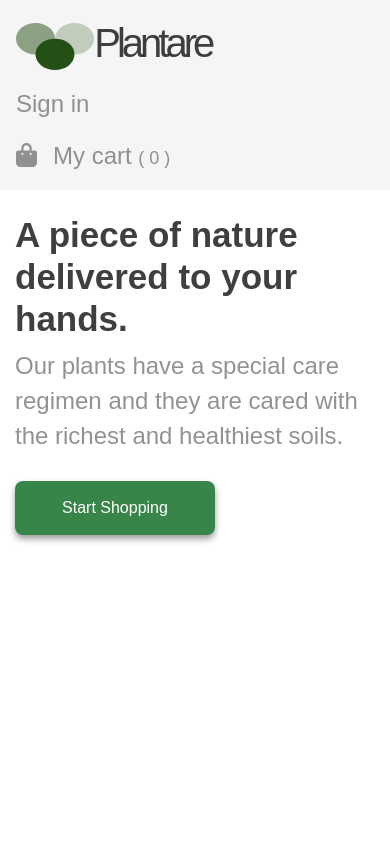
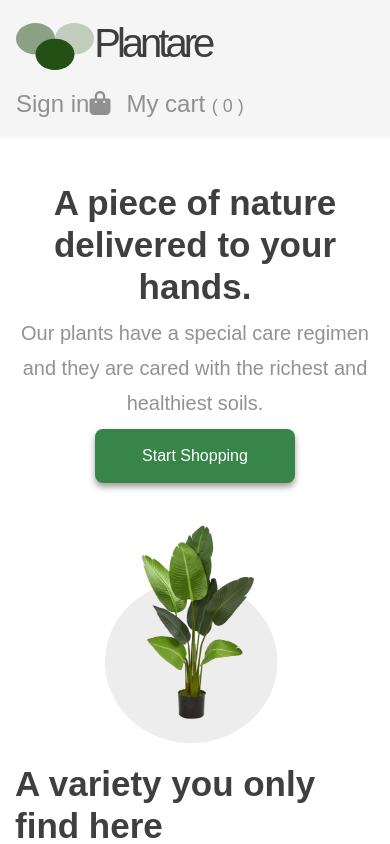
Before and after one commit to cibellem/plantare, a React (Create React App) app in the folder client/: page / in a window 390 px wide. Shown: the top 844 px of the page. Built offline with nearby package versions, Linux system fonts and the light colour scheme; no server answers; a web font is replaced by a local one.

Commit message:
fixes page mobile styles

```diff
--- a/client/src/_style.scss
+++ b/client/src/_style.scss
@@ -34,24 +34,6 @@ body {
   overflow-x: hidden;
 }
 
-.button {
-  background-color: #378549;
-  color: #ffffff;
-  font-size: 16px;
-  font-weight: 100;
-  border: none;
-  font-family: $appFont;
-  padding: 15px;
-  text-align: center;
-  width: 200px;
-  border-radius: 8px;
-  box-shadow: 0px 4px 6px rgba(124, 124, 124, 0.739);
-}
-.button:hover {
-  color: white;
-  text-decoration: none;
-  background-color: #376442;
-}
 body {
   font-family: $appFont;
 }
--- a/client/src/components/Hero/assets/style.scss
+++ b/client/src/components/Hero/assets/style.scss
@@ -1,18 +1,75 @@
 @import "../../../style";
 
 .hero-container {
-  height: 90vh;
+  min-height: 60vh;
+
+  @media (min-width: 768px) {
+    height: 90vh;
+  }
 }
+
+.hero-wrapper {
+  display: flex;
+  align-items: center;
+  flex-direction: column;
+  text-align: center;
+
+  @media (min-width: 768px) {
+    flex-direction: row;
+    text-align: left;
+  }
+}
+
 .hero-img {
-  max-width: 70%;
+  max-width: 50%;
   height: auto;
+
+  @media (min-width: 768px) {
+    max-width: 80%;
+  }
 }
 
 .hero-text {
   line-height: 35px;
+  font-size: 20px;
 }
 
-.button {
-  position: absolute;
-  margin-top: 20px;
+.hero-btn {
+  background-color: #378549;
+  color: #ffffff;
+  font-size: 16px;
+  font-weight: 100;
+  border: none;
+  font-family: $appFont;
+  padding: 15px;
+  text-align: center;
+  width: 200px;
+  border-radius: 8px;
+  box-shadow: 0px 4px 6px rgba(124, 124, 124, 0.739);
 }
+.hero-btn:hover {
+  color: white;
+  text-decoration: none;
+  background-color: #376442;
+}
+
+.hero-head {
+  font-size: 35px;
+  text-align: center;
+  line-height: auto;
+
+  @media (min-width: 768px) {
+    font-size: 40px;
+    text-align: left;
+  }
+}
+
+.hero-img-wrapper {
+  text-align: center;
+}
+
+.hero-header-wrapper,
+.hero-img-wrapper {
+  flex-basis: 50%;
+  margin: 20px auto;
+}
--- a/client/src/components/Hero/index.js
+++ b/client/src/components/Hero/index.js
@@ -4,23 +4,20 @@ import "./assets/style.scss";
 function Hero() {
   return (
     <div className="container pt-4 hero-container">
-      <div className="row align-items-center ">
-        <div className=" d-flex flex-column  justify-content-around col-md-6 col-sm-12 ">
-          <h1 className=" hero-head">
+      <div className="hero-wrapper">
+        <div className="hero-header-wrapper">
+          <h1 className="hero-head">
             A piece of nature delivered to your hands.
           </h1>
+
           <h4 className="hero-text">
             Our plants have a special care regimen and they are cared with the
             richest and healthiest soils.
           </h4>
-          <div className="">
-            <a href="#products" className="button">
-              Start Shopping
-            </a>
-          </div>
+          <button className="hero-btn">Start Shopping</button>
         </div>
 
-        <div className="col-md-6 d-none d-sm-block d-md-block  col-sm-12 text-center baseline-align">
+        <div className="hero-img-wrapper">
           {" "}
           <img
             className="hero-img img-responsive"
--- a/client/src/components/Nav/assets/style.scss
+++ b/client/src/components/Nav/assets/style.scss
@@ -21,6 +21,11 @@
 .navbar {
   background-color: whitesmoke;
 }
+
+.navbar-nav {
+  flex-direction: row;
+}
+
 .navbar-sticky {
   background: #333;
   position: fixed;
--- a/client/src/components/PlantCard/assets/style.scss
+++ b/client/src/components/PlantCard/assets/style.scss
@@ -23,7 +23,7 @@
     font-size: 11px;
   }
 
-  @media (min-width: 768px) {
+  @media (min-width: 1000px) {
     grid-template-columns: auto auto auto;
     gap: 24px;
   }
@@ -86,3 +86,7 @@
 .card-item-checkout {
   padding: 10px;
 }
+
+#products {
+  padding: 50px auto;
+}
--- a/client/src/components/PlantCard/index.js
+++ b/client/src/components/PlantCard/index.js
@@ -80,8 +80,8 @@ function PlantCard(props) {
     <div className="container" id="products">
       <div>
         <h2>A variety you only find here</h2>
-        <h4>Prices as low as $10.</h4>
-        <h4> Same Day delivery for Phoenix</h4>
+        <h4 className="hero-text">Prices as low as $10.</h4>
+        <h4 className="hero-text"> Same Day delivery for Phoenix.</h4>
       </div>
 
       <div className="plants-container">
```
